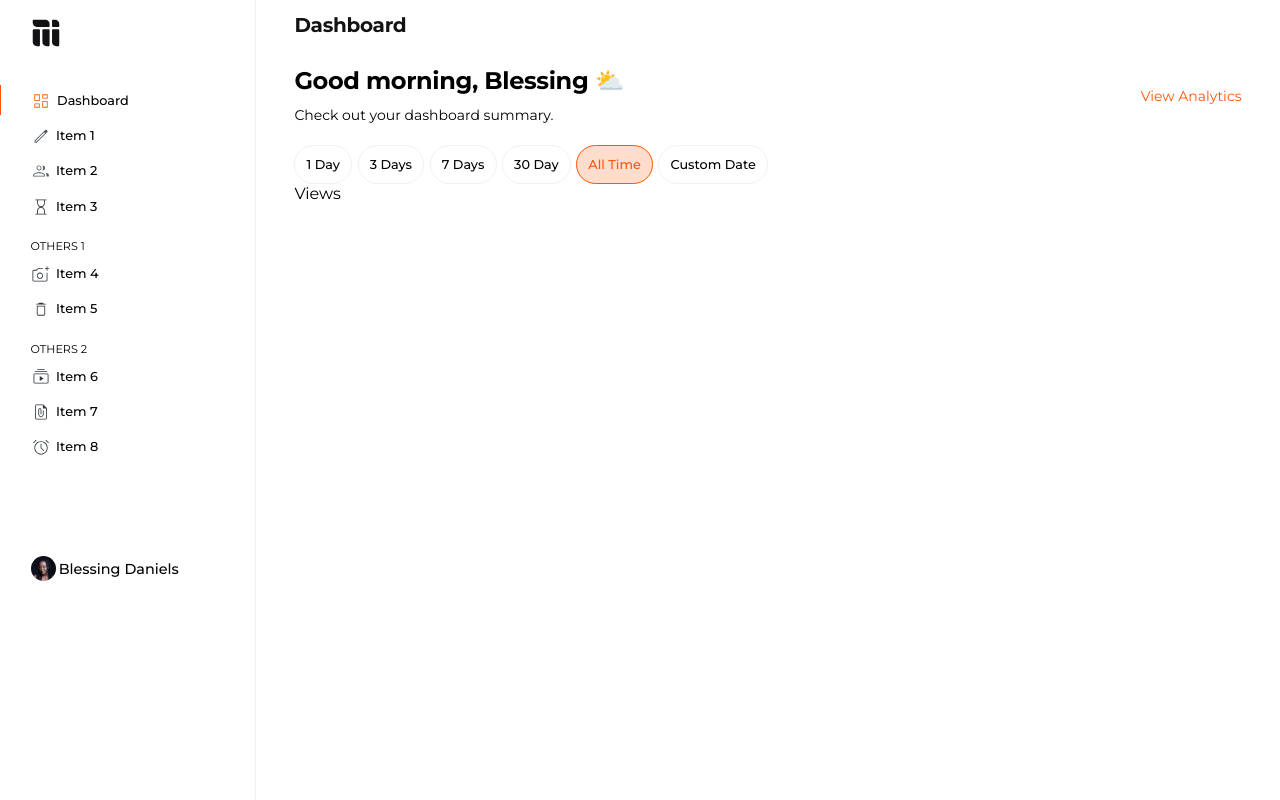
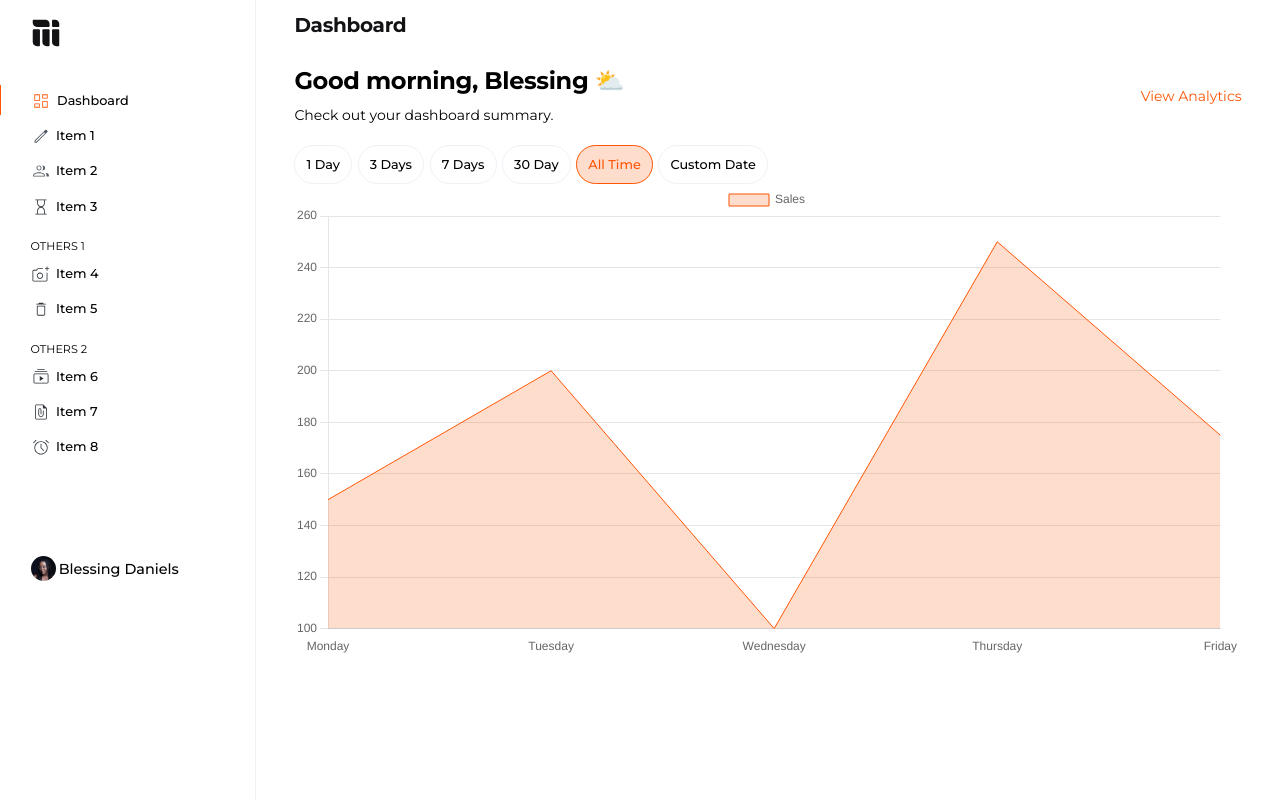
Before and after one commit to tunny17/main-stack, a React (Vite) app: page / in a window 1280 px wide. Built offline with nearby package versions, Linux system fonts and the light colour scheme.

Commit message:
completion of a dummy line chart

```diff
--- a/package.json
+++ b/package.json
@@ -9,8 +9,10 @@
     "preview": "vite preview"
   },
   "dependencies": {
+    "axios": "^1.3.5",
     "chart.js": "^4.2.1",
     "react": "^18.2.0",
+    "react-chartjs-2": "^5.2.0",
     "react-dom": "^18.2.0"
   },
   "devDependencies": {
--- a/src/components/Views.jsx
+++ b/src/components/Views.jsx
@@ -1,9 +1,56 @@
-import React from 'react'
+import React, { useRef, useEffect } from 'react';
+import Chart from 'chart.js/auto';
 
 const Views = () => {
-  return (
-    <div>Views</div>
-  )
-}
+    const chartRef = useRef(null);
 
-export default Views
+    useEffect(() => {
+
+        const chartElement = chartRef.current;
+
+        const chart = new Chart(chartElement, {
+            type: 'line',
+            data: {
+                labels: ['Monday', 'Tuesday', 'Wednesday', 'Thursday', 'Friday'],
+                datasets: [
+                    {
+                        label: 'Sales',
+                        data: [150, 200, 100, 250, 175],
+                        borderColor: 'rgba(255, 84, 3, 1)',
+                        borderWidth: 1,
+                        pointStyle: false,
+                        fill: true,
+                        backgroundColor: 'rgba(255, 84, 3, 0.2)'
+                    },
+                ],
+            },
+            options: {
+                scales: {
+                    y: {
+                        grid: {
+                            borderDash: [10]
+                        }
+                    },
+                    x: {
+                        grid: {
+                            display: false
+                        },
+                    },
+                },
+            },
+        });
+
+        return () => {
+            chart.destroy();
+        };
+
+    }, []);
+
+    return (
+        <div>
+            <canvas ref={chartRef} />
+        </div>
+    );
+};
+
+export default Views;
```
Also changed, not shown: 1 other file (tests, documents, lock files or other folders).
